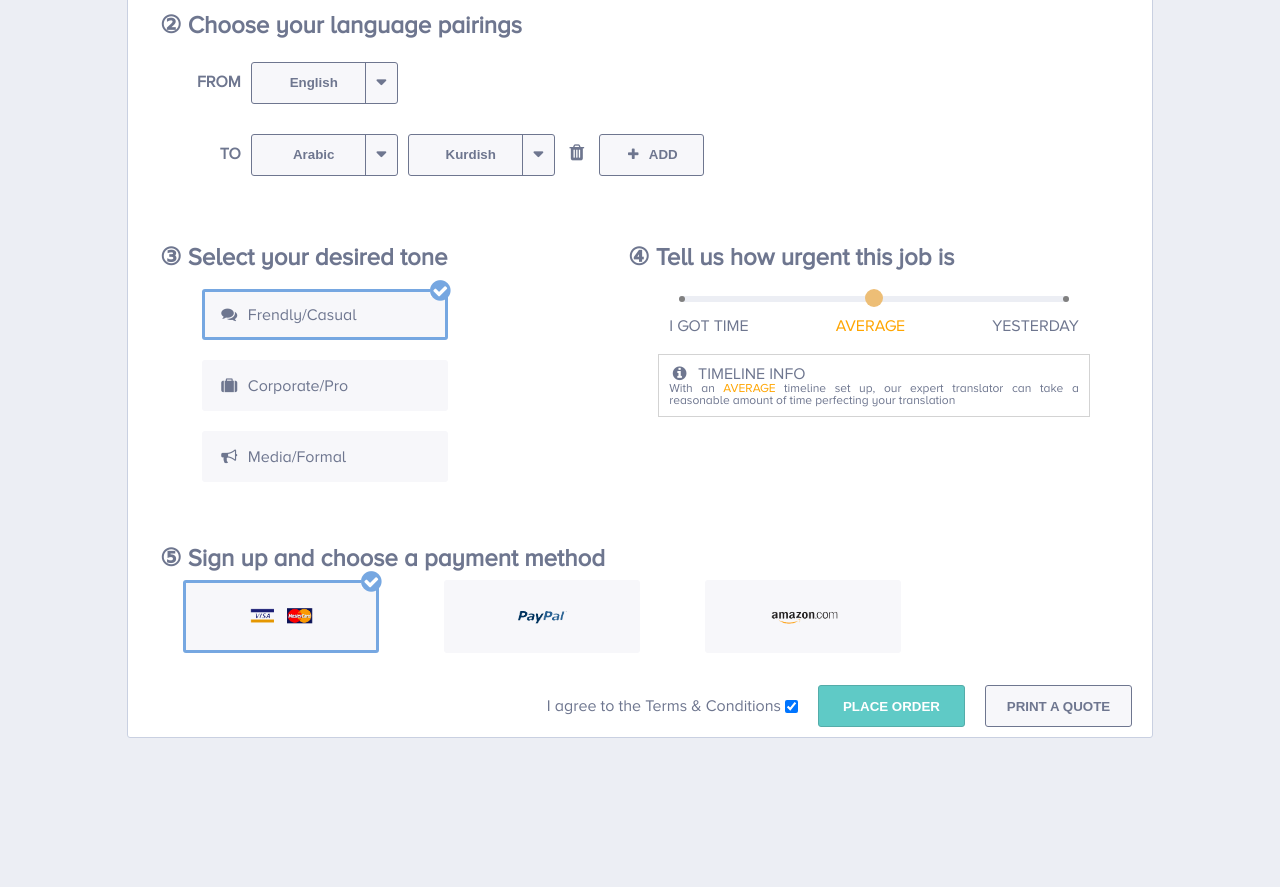
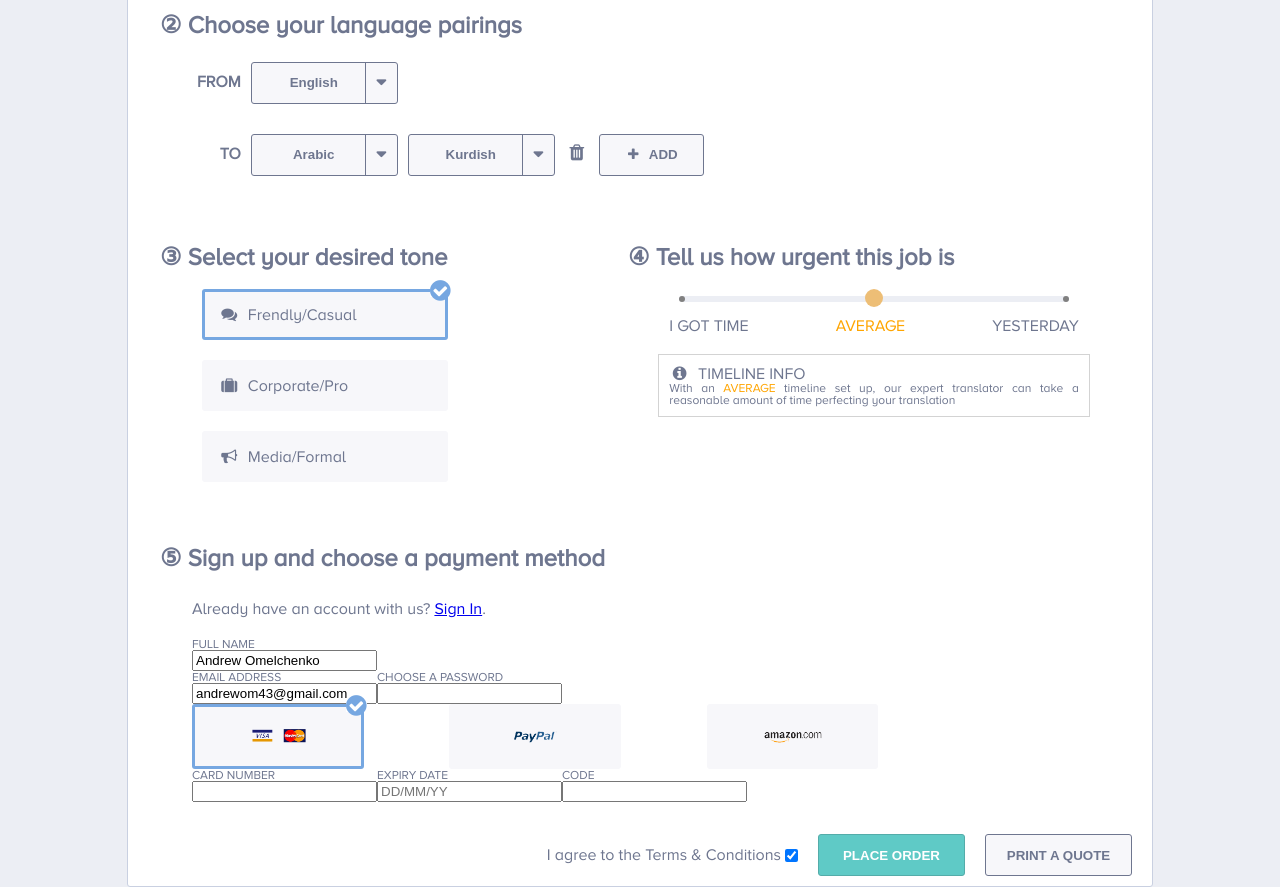
Before and after one commit to Andrew-Omelchenko/-checkout-page, a plain HTML site: page index.html in a window 1280 px wide. Shown: the part 843-1730 px from the top of the page. Before the commit the page ends 1581 px from the top, so only its background shows below. Drawn offline with Linux system fonts and the light colour scheme; files whose address does not match are found by name.

Commit message:
add input fields

```diff
--- a/index.html
+++ b/index.html
@@ -269,7 +269,32 @@
 					<h1 class="padded">
 						&#9316;&nbsp;Sign up and choose a payment method
 					</h1>
-					<div class="flex-container" style="width: 80%; justify-content: space-around;">
+					<p class="tabbed" style="font-size: 12pt; padding-top: 21px; padding-bottom: 21px;">
+						Already have an account with us? <a href="#">Sign In</a>.
+                    </p>
+                    <div class="flex-start tabbed">
+                        <div>
+                            <p>
+                            	FULL NAME
+                            </p>
+                            <input required id="full-name" type="text" name="full-name" value="Andrew Omelchenko">
+                        </div>
+                    </div>
+                    <div class="flex-start tabbed">
+                        <div>
+                            <p>
+                            	EMAIL ADDRESS
+                            </p>
+                            <input required id="e-mail" type="e-mail" name="e-mail" value="andrewom43@gmail.com">
+                        </div>
+                        <div>
+                            <p>
+                            	CHOOSE A PASSWORD
+                            </p>
+                            <input required id="psw" type="password" name="psw">
+                        </div>
+                    </div>
+					<div class="flex-container tabbed" style="width: 70%; justify-content: space-between;">
 				    	<label for="by-card" class="select-type" style="max-width: 25%;">
 				    		<input required hidden checked type="radio" id="by-card" name="payment-type" value="by-card">
 				    		<div class="select-wrapper center">
@@ -289,6 +314,26 @@
 				    		</div>
 				    	</label>
 					</div>
+					<div class="flex-start tabbed">
+                        <div>
+                            <p>
+                            	CARD NUMBER
+                            </p>
+                            <input id="card-number" type="text" name="card-number" maxlength="16">
+                        </div>
+                        <div>
+                            <p>
+                            	EXPIRY DATE
+                            </p>
+                            <input id="expiry-date" type="text" name="expiry-date" placeholder="DD/MM/YY">
+                        </div>
+                        <div>
+                            <p>
+                            	CODE
+                            </p>
+                            <input id="cvv" type="text" name="cvv" maxlength="3">
+                        </div>
+                    </div>
 				</fieldset>
 			</section>
 			<section class="flex-end">
```
